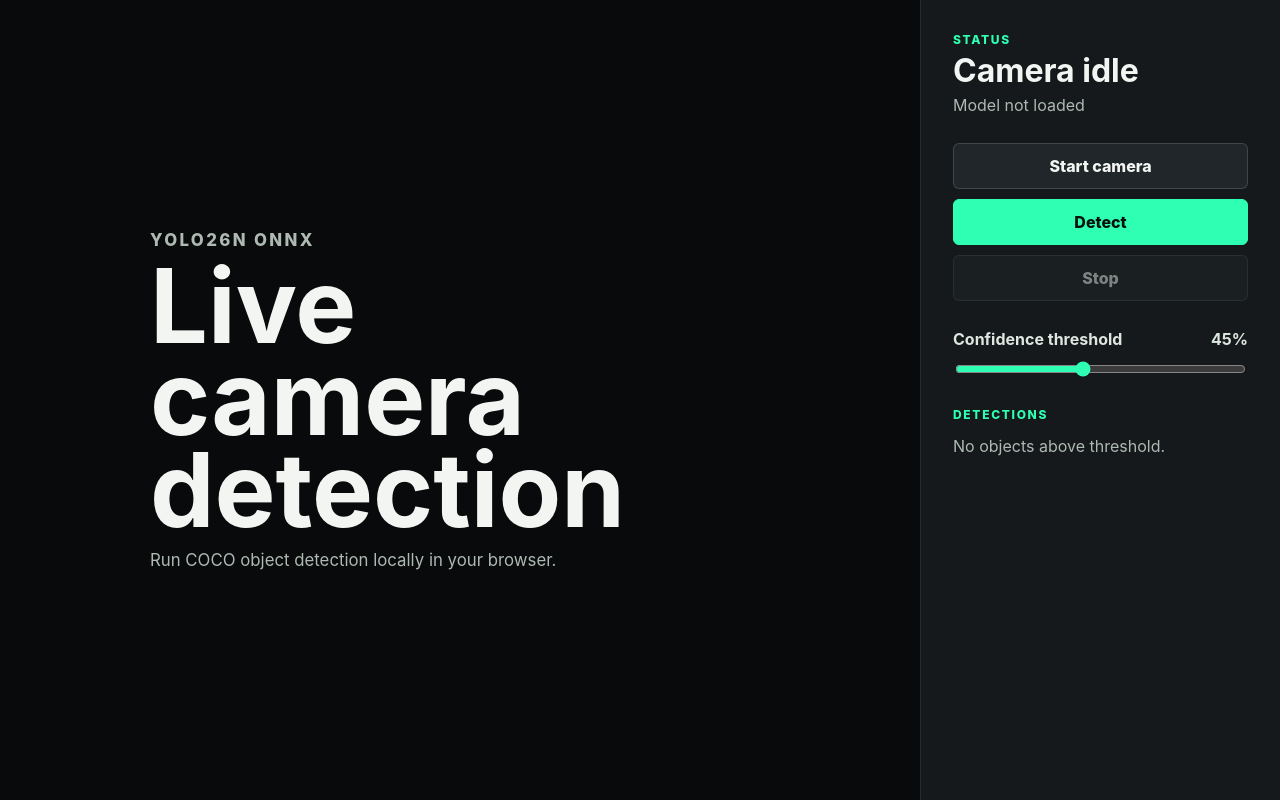
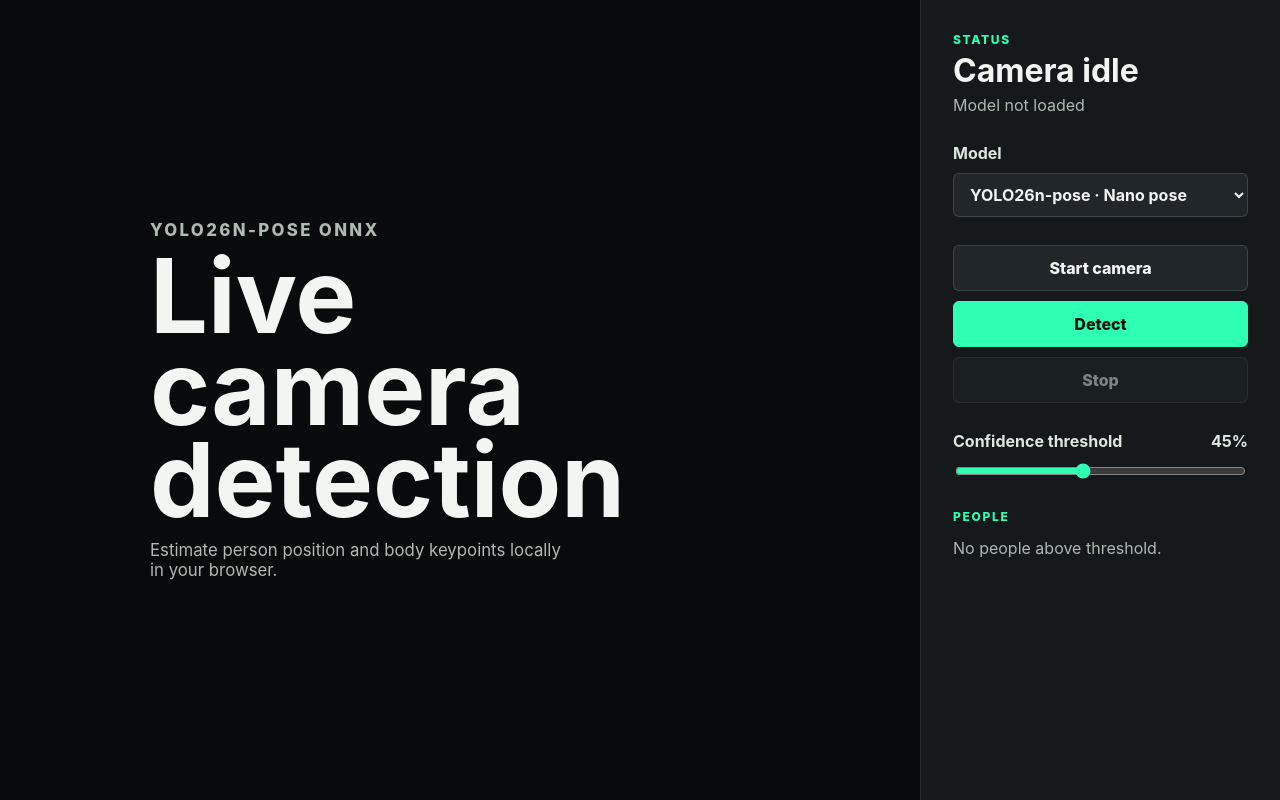
Before and after one commit to AgustinRamiroDiaz/subway-surfer-with-motion, a React (Create React App) app: page / in a window 1280 px wide. Built offline with nearby package versions, Linux system fonts and the light colour scheme.

Commit message:
pose detection

```diff
--- a/src/App.css
+++ b/src/App.css
@@ -152,12 +152,33 @@ button:disabled {
   background: #7cffce;
 }
 
+.model-control,
 .threshold-control {
   display: grid;
   grid-template-columns: 1fr auto;
   gap: 10px;
   color: #dce7df;
   font-weight: 700;
+}
+
+.model-control {
+  grid-template-columns: 1fr;
+}
+
+.model-control select {
+  width: 100%;
+  min-height: 44px;
+  border: 1px solid rgba(255, 255, 255, 0.14);
+  border-radius: 6px;
+  background: #202629;
+  color: #f2f5f1;
+  font: inherit;
+  font-weight: 700;
+  padding: 0 12px;
+}
+
+.model-control select:disabled {
+  opacity: 0.55;
 }
 
 .threshold-control input {
--- a/src/App.tsx
+++ b/src/App.tsx
@@ -1,21 +1,51 @@
-import { useCallback, useEffect, useRef, useState } from 'react';
-import { loadYoloDetector, type Detection, type Detector } from './aiDetector';
+import { useCallback, useEffect, useRef, useState, type ChangeEvent } from 'react';
+import {
+  DEFAULT_YOLO_MODEL_ID,
+  YOLO_MODELS,
+  loadYoloDetector,
+  type Detector,
+  type PoseDetection,
+  type PoseKeypoint,
+  type YoloModelId,
+} from './aiDetector';
 import './App.css';
 
 const DETECTION_INTERVAL_MS = 180;
 const DEFAULT_THRESHOLD = 0.45;
+const POSE_CONNECTIONS = [
+  ['Left Shoulder', 'Right Shoulder'],
+  ['Left Shoulder', 'Left Elbow'],
+  ['Left Elbow', 'Left Wrist'],
+  ['Right Shoulder', 'Right Elbow'],
+  ['Right Elbow', 'Right Wrist'],
+  ['Left Shoulder', 'Left Hip'],
+  ['Right Shoulder', 'Right Hip'],
+  ['Left Hip', 'Right Hip'],
+  ['Left Hip', 'Left Knee'],
+  ['Left Knee', 'Left Ankle'],
+  ['Right Hip', 'Right Knee'],
+  ['Right Knee', 'Right Ankle'],
+  ['Nose', 'Left Eye'],
+  ['Nose', 'Right Eye'],
+  ['Left Eye', 'Left Ear'],
+  ['Right Eye', 'Right Ear'],
+] as const;
 
 function formatPercent(value: number) {
   return `${Math.round(value * 100)}%`;
 }
 
-function clampBox(box: Detection['box'], width: number, height: number) {
+function clampBox(box: PoseDetection['box'], width: number, height: number) {
   return {
     xmin: Math.max(0, Math.min(width, box.xmin)),
     ymin: Math.max(0, Math.min(height, box.ymin)),
     xmax: Math.max(0, Math.min(width, box.xmax)),
     ymax: Math.max(0, Math.min(height, box.ymax)),
   };
+}
+
+function findKeypoint(keypoints: PoseKeypoint[], label: string) {
+  return keypoints.find((keypoint) => keypoint.label === label);
 }
 
 function App() {
@@ -27,13 +57,15 @@ function App() {
   const timeoutRef = useRef<number | null>(null);
   const detectingRef = useRef(false);
   const thresholdRef = useRef(DEFAULT_THRESHOLD);
+  const selectedModelRef = useRef<YoloModelId>(DEFAULT_YOLO_MODEL_ID);
 
   const [cameraEnabled, setCameraEnabled] = useState(false);
   const [isDetecting, setIsDetecting] = useState(false);
   const [isLoading, setIsLoading] = useState(false);
   const [status, setStatus] = useState('Camera idle');
   const [modelStatus, setModelStatus] = useState('Model not loaded');
-  const [detections, setDetections] = useState<Detection[]>([]);
+  const [selectedModelId, setSelectedModelId] = useState<YoloModelId>(DEFAULT_YOLO_MODEL_ID);
+  const [detections, setDetections] = useState<PoseDetection[]>([]);
   const [threshold, setThreshold] = useState(DEFAULT_THRESHOLD);
   const [lastInferenceMs, setLastInferenceMs] = useState<number | null>(null);
   const [error, setError] = useState<string | null>(null);
@@ -42,7 +74,11 @@ function App() {
     thresholdRef.current = threshold;
   }, [threshold]);
 
-  const drawDetections = useCallback((items: Detection[]) => {
+  useEffect(() => {
+    selectedModelRef.current = selectedModelId;
+  }, [selectedModelId]);
+
+  const drawDetections = useCallback((items: PoseDetection[]) => {
     const video = videoRef.current;
     const canvas = overlayRef.current;
     if (!video || !canvas || !video.videoWidth || !video.videoHeight) {
@@ -62,11 +98,11 @@ function App() {
     context.font = `${Math.max(15, Math.round(canvas.width / 48))}px Inter, system-ui, sans-serif`;
     context.textBaseline = 'top';
 
-    items.forEach((item) => {
+    items.forEach((item, index) => {
       const box = clampBox(item.box, canvas.width, canvas.height);
       const width = box.xmax - box.xmin;
       const height = box.ymax - box.ymin;
-      const label = `${item.label} ${formatPercent(item.score)}`;
+      const label = `person ${index + 1} ${formatPercent(item.score)}`;
       const labelWidth = context.measureText(label).width + 16;
       const labelHeight = 28;
       const labelY = box.ymin > labelHeight ? box.ymin - labelHeight : box.ymin;
@@ -80,6 +116,27 @@ function App() {
       context.fillRect(box.xmin, labelY, labelWidth, labelHeight);
       context.fillStyle = '#dfffee';
       context.fillText(label, box.xmin + 8, labelY + 5);
+
+      context.strokeStyle = '#ffcc4d';
+      context.lineWidth = Math.max(2, Math.round(canvas.width / 360));
+      POSE_CONNECTIONS.forEach(([fromLabel, toLabel]) => {
+        const from = findKeypoint(item.keypoints, fromLabel);
+        const to = findKeypoint(item.keypoints, toLabel);
+        if (!from || !to) {
+          return;
+        }
+        context.beginPath();
+        context.moveTo(from.x, from.y);
+        context.lineTo(to.x, to.y);
+        context.stroke();
+      });
+
+      item.keypoints.forEach((keypoint) => {
+        context.beginPath();
+        context.fillStyle = '#ff5f7a';
+        context.arc(keypoint.x, keypoint.y, Math.max(4, Math.round(canvas.width / 180)), 0, Math.PI * 2);
+        context.fill();
+      });
     });
   }, []);
 
@@ -134,7 +191,7 @@ function App() {
       const sorted = [...output].sort((a, b) => b.score - a.score);
       setDetections(sorted);
       setLastInferenceMs(Math.round(performance.now() - startedAt));
-      setStatus(sorted.length ? `${sorted.length} object${sorted.length === 1 ? '' : 's'} detected` : 'Scanning');
+      setStatus(sorted.length ? `${sorted.length} person pose${sorted.length === 1 ? '' : 's'} detected` : 'Scanning');
       drawDetections(sorted);
     } catch (cause) {
       detectingRef.current = false;
@@ -159,6 +216,7 @@ function App() {
 
     try {
       const { detector, runtime, fallbackReason } = await loadYoloDetector({
+        modelId: selectedModelId,
         onStatusChange: ({ message }) => setModelStatus(message),
       });
       detectorRef.current = detector;
@@ -171,7 +229,25 @@ function App() {
     } finally {
       setIsLoading(false);
     }
-  }, []);
+  }, [selectedModelId]);
+
+  const handleModelChange = useCallback((event: ChangeEvent<HTMLSelectElement>) => {
+    const nextModelId = event.target.value as YoloModelId;
+    if (nextModelId === selectedModelRef.current) {
+      return;
+    }
+
+    stopDetection();
+    detectorRef.current = null;
+    selectedModelRef.current = nextModelId;
+    setSelectedModelId(nextModelId);
+    setDetections([]);
+    setLastInferenceMs(null);
+    setModelStatus('Model not loaded');
+
+    const overlay = overlayRef.current;
+    overlay?.getContext('2d')?.clearRect(0, 0, overlay.width, overlay.height);
+  }, [stopDetection]);
 
   const startCamera = useCallback(async () => {
     setError(null);
@@ -253,9 +329,11 @@ function App() {
     };
   }, []);
 
+  const selectedModel = YOLO_MODELS.find((model) => model.id === selectedModelId) ?? YOLO_MODELS[0];
+
   return (
     <main className="app-shell">
-      <section className="workspace" aria-label="Real-time object detection workspace">
+      <section className="workspace" aria-label="Real-time pose estimation workspace">
         <div className="video-stage">
           <video
             ref={videoRef}
@@ -269,9 +347,9 @@ function App() {
 
           {!cameraEnabled && (
             <div className="empty-state">
-              <p className="eyebrow">YOLO26n ONNX</p>
+              <p className="eyebrow">{selectedModel.label} ONNX</p>
               <h1>Live camera detection</h1>
-              <p>Run COCO object detection locally in your browser.</p>
+              <p>Estimate person position and body keypoints locally in your browser.</p>
             </div>
           )}
         </div>
@@ -287,6 +365,17 @@ function App() {
           </div>
 
           {error && <p className="error-message">{error}</p>}
+
+          <label className="model-control">
+            <span>Model</span>
+            <select value={selectedModelId} onChange={handleModelChange} disabled={isLoading}>
+              {YOLO_MODELS.map((model) => (
+                <option key={model.id} value={model.id}>
+                  {model.label} · {model.description}
+                </option>
+              ))}
+            </select>
+          </label>
 
           <div className="button-row">
             <button type="button" onClick={startCamera} disabled={cameraEnabled || isLoading}>
@@ -319,18 +408,18 @@ function App() {
           </label>
 
           <div className="detection-list" aria-live="polite">
-            <p className="eyebrow">Detections</p>
+            <p className="eyebrow">People</p>
             {detections.length > 0 ? (
               <ul>
                 {detections.slice(0, 8).map((detection, index) => (
                   <li key={`${detection.label}-${index}-${Math.round(detection.score * 1000)}`}>
-                    <span>{detection.label}</span>
-                    <strong>{formatPercent(detection.score)}</strong>
+                    <span>Person {index + 1}</span>
+                    <strong>{detection.keypoints.length} points</strong>
                   </li>
                 ))}
               </ul>
             ) : (
-              <p className="muted">No objects above threshold.</p>
+              <p className="muted">No people above threshold.</p>
             )}
           </div>
         </aside>
--- a/src/aiDetector.ts
+++ b/src/aiDetector.ts
@@ -1,13 +1,43 @@
-import type { ObjectDetectionOutput } from '@huggingface/transformers';
+export const YOLO_MODELS = [
+  {
+    id: 'onnx-community/yolo26n-pose-ONNX',
+    label: 'YOLO26n-pose',
+    description: 'Nano pose',
+  },
+  {
+    id: 'onnx-community/yolo26s-pose-ONNX',
+    label: 'YOLO26s-pose',
+    description: 'Small pose',
+  },
+] as const;
 
-export const YOLO_MODEL_ID = 'onnx-community/yolo26n-ONNX';
+export type YoloModelId = (typeof YOLO_MODELS)[number]['id'];
+
+export const DEFAULT_YOLO_MODEL_ID: YoloModelId = YOLO_MODELS[0].id;
+
+export type PoseKeypoint = {
+  label: string;
+  x: number;
+  y: number;
+  score: number;
+};
+
+export type PoseDetection = {
+  label: 'person';
+  score: number;
+  box: {
+    xmin: number;
+    ymin: number;
+    xmax: number;
+    ymax: number;
+  };
+  keypoints: PoseKeypoint[];
+};
 
 export type Detector = (
   image: HTMLCanvasElement,
   options: { threshold: number; percentage: false }
-) => Promise<ObjectDetectionOutput>;
-
-export type Detection = ObjectDetectionOutput[number];
+) => Promise<PoseDetection[]>;
 
 export type LoadProgress = {
   status?: string;
@@ -22,6 +52,7 @@ export type DetectorLoadState = {
 type DetectorRuntime = 'WebGPU' | 'WASM';
 
 type DetectorLoadOptions = {
+  modelId: YoloModelId;
   onStatusChange?: (state: DetectorLoadState) => void;
 };
 
@@ -37,17 +68,90 @@ type NavigatorWithGpu = Navigator & {
   };
 };
 
+type YoloPoseModel = {
+  (inputs: unknown): Promise<{
+    logits: {
+      dims: number[];
+      data: ArrayLike<number>;
+    };
+  }>;
+};
+
+type YoloPoseProcessor = (image: unknown) => Promise<unknown>;
+
+const KEYPOINT_LABELS = [
+  'Nose',
+  'Left Eye',
+  'Right Eye',
+  'Left Ear',
+  'Right Ear',
+  'Left Shoulder',
+  'Right Shoulder',
+  'Left Elbow',
+  'Right Elbow',
+  'Left Wrist',
+  'Right Wrist',
+  'Left Hip',
+  'Right Hip',
+  'Left Knee',
+  'Right Knee',
+  'Left Ankle',
+  'Right Ankle',
+] as const;
+
 function getErrorMessage(cause: unknown) {
   return cause instanceof Error ? cause.message : String(cause);
 }
 
+function decodeYoloPoseOutput(
+  logits: { dims: number[]; data: ArrayLike<number> },
+  image: HTMLCanvasElement,
+  threshold: number
+) {
+  const [, candidateCount, featureCount] = logits.dims;
+  const data = logits.data;
+  const detections: PoseDetection[] = [];
+
+  for (let candidateIndex = 0; candidateIndex < candidateCount; candidateIndex += 1) {
+    const offset = candidateIndex * featureCount;
+    const score = Number(data[offset + 4]);
+    const classId = Math.round(Number(data[offset + 5]));
+
+    if (score < threshold || classId !== 0) {
+      continue;
+    }
+
+    const keypoints = KEYPOINT_LABELS.map((label, keypointIndex) => {
+      const keypointOffset = offset + 6 + keypointIndex * 3;
+      return {
+        label,
+        x: Number(data[keypointOffset]) * image.width,
+        y: Number(data[keypointOffset + 1]) * image.height,
+        score: Number(data[keypointOffset + 2]),
+      };
+    });
+
+    detections.push({
+      label: 'person',
+      score,
+      box: {
+        xmin: Number(data[offset]) * image.width,
+        ymin: Number(data[offset + 1]) * image.height,
+        xmax: Number(data[offset + 2]) * image.width,
+        ymax: Number(data[offset + 3]) * image.height,
+      },
+      keypoints,
+    });
+  }
+
+  return detections.sort((a, b) => b.score - a.score);
+}
+
 async function createDetector(device: 'webgpu' | 'wasm', options: DetectorLoadOptions) {
-  const { env, pipeline } = await import('@huggingface/transformers');
+  const { AutoImageProcessor, AutoModelForObjectDetection, RawImage, env } = await import('@huggingface/transformers');
   env.allowLocalModels = false;
 
-  const detector = await pipeline('object-detection', YOLO_MODEL_ID, {
-    device,
-    progress_callback: (progress: LoadProgress) => {
+  const progress_callback = (progress: LoadProgress) => {
     if (progress.status === 'progress' && typeof progress.progress === 'number') {
       const fileName = progress.file?.split('/').pop() ?? 'model file';
       options.onStatusChange?.({
@@ -56,10 +160,26 @@ async function createDetector(device: 'webgpu' | 'wasm', options: DetectorLoadOp
     } else if (progress.status) {
       options.onStatusChange?.({ message: progress.status });
     }
-    },
-  });
+  };
 
-  return detector as Detector;
+  const [processor, model] = await Promise.all([
+    AutoImageProcessor.from_pretrained(options.modelId, {
+      progress_callback,
+    }) as Promise<YoloPoseProcessor>,
+    AutoModelForObjectDetection.from_pretrained(options.modelId, {
+      device,
+      progress_callback,
+    }) as Promise<YoloPoseModel>,
+  ]);
+
+  const poseDetector: Detector = async (image, detectorOptions) => {
+    const rawImage = RawImage.fromCanvas(image);
+    const inputs = await processor(rawImage);
+    const output = await model(inputs);
+    return decodeYoloPoseOutput(output.logits, image, detectorOptions.threshold);
+  };
+
+  return poseDetector;
 }
 
 async function getWebGpuFallbackReason() {
@@ -81,7 +201,7 @@ async function getWebGpuFallbackReason() {
   return null;
 }
 
-export async function loadYoloDetector(options: DetectorLoadOptions = {}): Promise<DetectorLoadResult> {
+export async function loadYoloDetector(options: DetectorLoadOptions): Promise<DetectorLoadResult> {
   const fallbackReason = await getWebGpuFallbackReason();
 
   if (fallbackReason) {
```
Also changed, not shown: 1 other file (tests, documents, lock files or other folders). Lines whose indentation alone changed are shown as unchanged.
